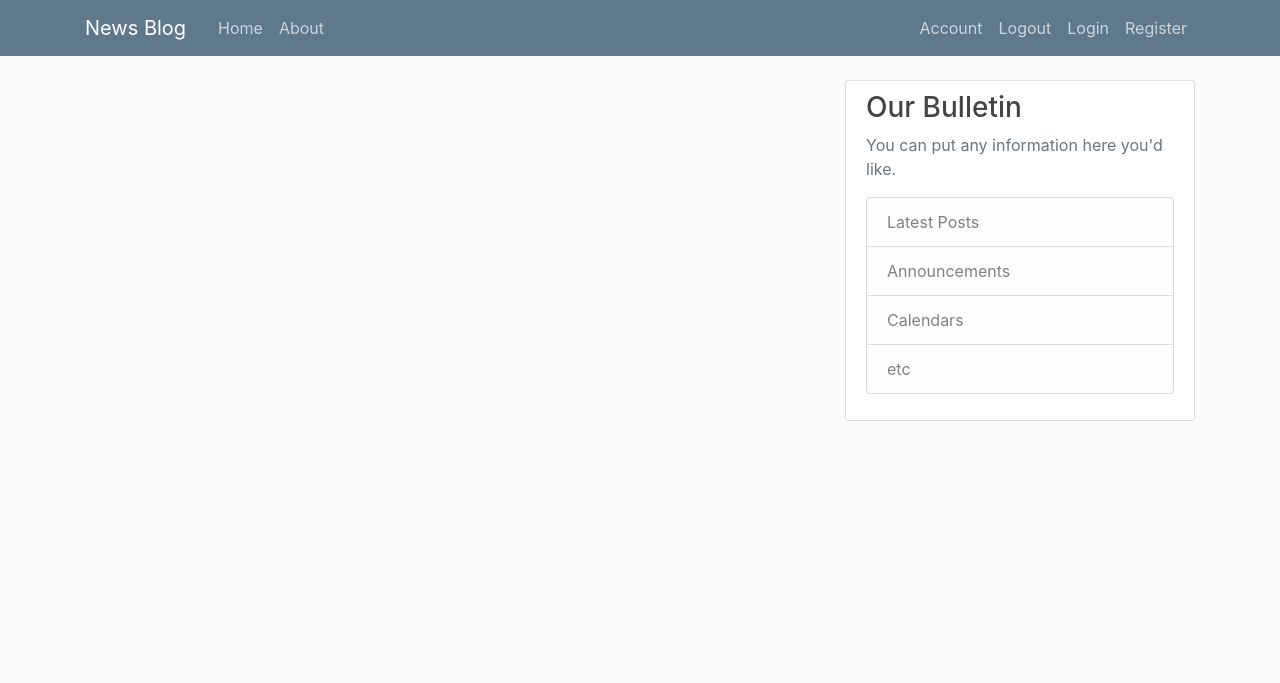
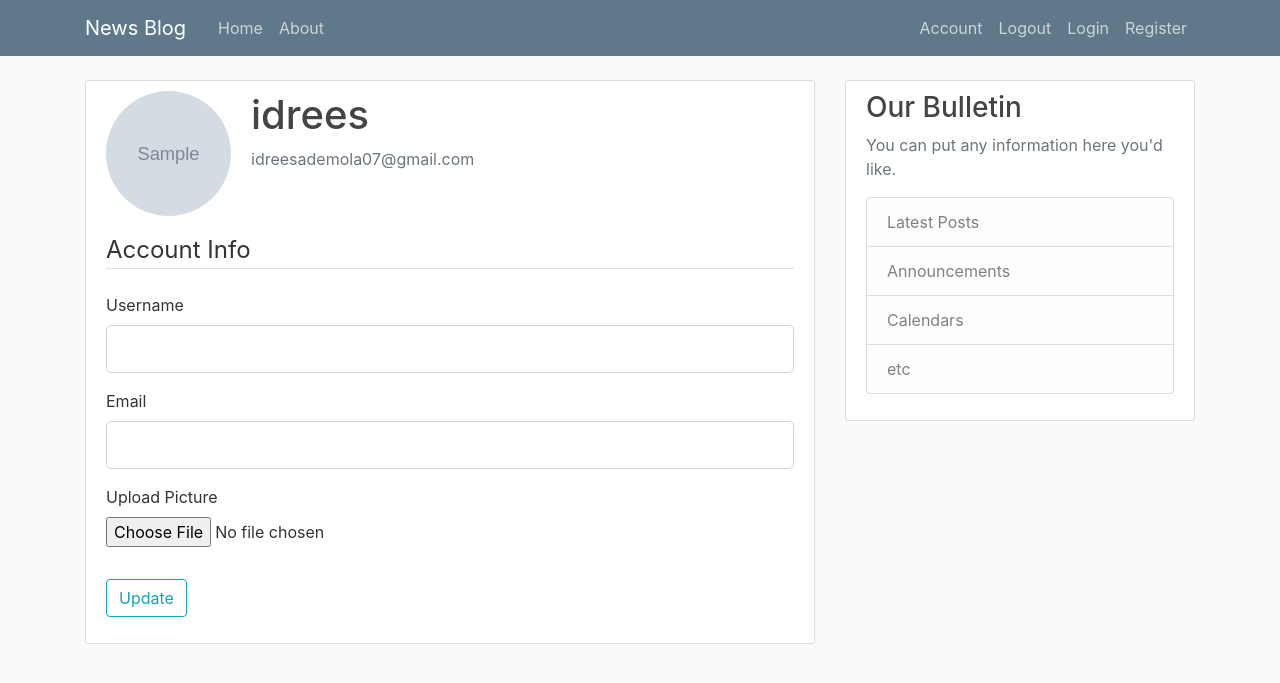
Before and after one commit to Idreex/Posts, a Flask app: template newspost/Templates/account.html in a window 1280 px wide. Shown: the top 683 px of the page. Run offline with Flask 3, Linux system fonts and the light colour scheme; a user stored in the database is signed in; tables that the repository leaves empty hold one stand-in row (values such as "Sample post"); the template is opened without the code that fills it: values that come from a table or form of the project are taken from there, most other values are stand-ins (such as "Sample title", 1, 10 or a date in 2020); grey boxes marked "Sample" are stand-in pictures; some libraries are stand-ins or nearby versions.

Commit message:
account.html

```diff
--- a/newspost/Templates/account.html
+++ b/newspost/Templates/account.html
@@ -1,12 +1,57 @@
-{% extends 'base.html' %}
-    {{title}}
+{% extends "base.html" %}
+{% block content %}
+    <div class="content-section">
+      <div class="media">
+        <img class="rounded-circle account-img" src="{{ image_file }}">
+        <div class="media-body">
+          <h2 class="account-heading">{{ current_user.username }}</h2>
+          <p class="text-secondary">{{ current_user.email }}</p>
+        </div>
+      </div>
+        <form method="POST" action="" enctype="multipart/form-data">
+            {{ form.hidden_tag() }}
+            <fieldset class="form-group">
+                <legend class="border-bottom mb-4">Account Info</legend>
+                <div class="form-group">
+                    {{ form.username.label(class="form-control-label") }}
 
-    {% block content %}
-
-        <div form-control>
-            <div>
-
+                    {% if form.username.errors %}
+                        {{ form.username(class="form-control form-control-lg is-invalid") }}
+                        <div class="invalid-feedback">
+                            {% for error in form.username.errors %}
+                                <span>{{ error }}</span>
+                            {% endfor %}
+                        </div>
+                    {% else %}
+                        {{ form.username(class="form-control form-control-lg") }}
+                    {% endif %}
+                </div>
+                <div class="form-group">
+                    {{ form.email.label(class="form-control-label") }}
+                    {% if form.email.errors %}
+                        {{ form.email(class="form-control form-control-lg is-invalid") }}
+                        <div class="invalid-feedback">
+                            {% for error in form.email.errors %}
+                                <span>{{ error }}</span>
+                            {% endfor %}
+                        </div>
+                    {% else %}
+                        {{ form.email(class="form-control form-control-lg") }}
+                    {% endif %}
+                </div>
+                <div class="form-group">
+                    {{ form.picture.label() }}
+                    {{ form.picture(class="form-control-file") }}
+                    {% if form.picture.errors %}
+                        {% for error in form.picture.errors %}
+                            <span class="text-danger">{{ error }}</span>
+                        {% endfor %}
+                    {% endif %}
+                </div>
+            </fieldset>
+            <div class="form-group">
+                {{ form.submit(class="btn btn-outline-info") }}
             </div>
-        </div>
-
-    {% endblock content %}
+        </form>
+    </div>
+{% endblock content %}
```
